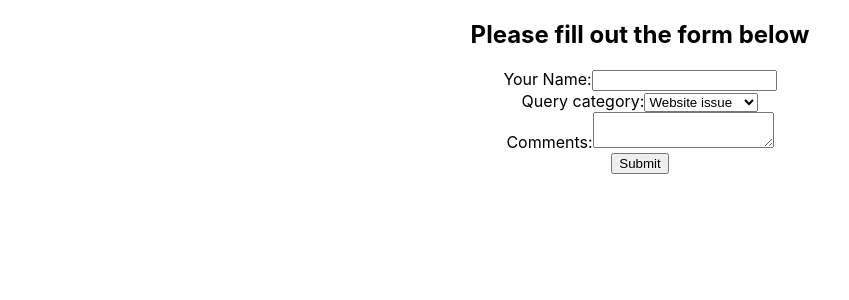
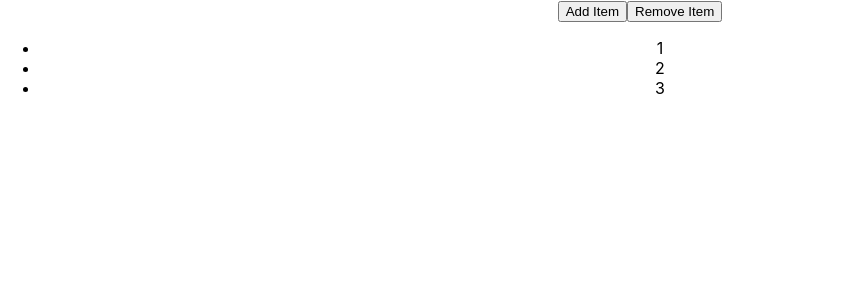
Before and after one commit to Josh-Wickens/gitpod-react, a React (Create React App) app in the folder my-app/: page / in a window 1280 px wide. Shown: the top 300 px of the page, without its empty margins (0-849 px from the left). Built offline with nearby package versions, Linux system fonts and the light colour scheme.

Commit message:
useState with Arrays

```diff
--- a/my-app/src/App.js
+++ b/my-app/src/App.js
@@ -17,7 +17,8 @@
 // import UncontrolledForm from './components/UncontrolledForm';
 // import HooksCounter from "./components/HooksCounter";
 // import ClassCounter from "./components/ClassCounter";
-import ControlledFormHooks from './components/ControlledFormHooks';
+// import ControlledFormHooks from './components/ControlledFormHooks';
+import UseStateWithArrays from './components/UseStateWithArrays';
 
 function App() {
   return (
@@ -39,8 +40,9 @@
       <ControlledForm />
       <UncontrolledForm />
       <HooksCounter />
-      <ClassCounter /> */}
-      <ControlledFormHooks />
+      <ClassCounter />
+      <ControlledFormHooks /> */}
+      <UseStateWithArrays />
 
 
 
--- /dev/null
+++ b/my-app/src/components/UseStateWithArrays.js
@@ -0,0 +1,26 @@
+import React, {useState} from 'react'
+
+function UseStateWithArrays() {
+    const [nums, setNums] = useState([1, 2, 3]);
+    const addNums = () => {
+        setNums([...nums, nums.length + 1]);
+    }
+    const removeNum = () => {
+        setNums(
+            nums.filter((item, idx) => {
+                return idx !== nums.length - 1;
+            })
+        )
+    }
+  return (
+    <div>
+        <button onClick={addNums}>Add Item</button>
+        <button onClick={removeNum}>Remove Item</button>
+        <ul>
+            {nums.map(num => <li key={num}>{num}</li>)}
+        </ul>
+    </div>
+  )
+}
+
+export default UseStateWithArrays
```
